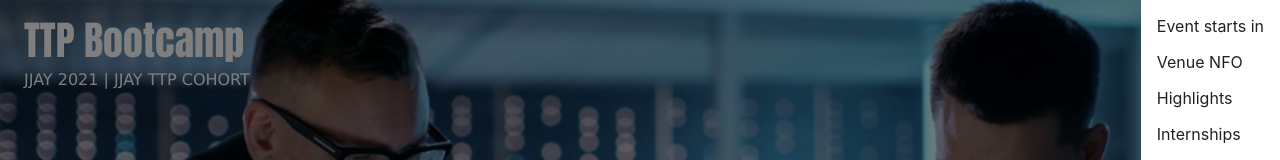
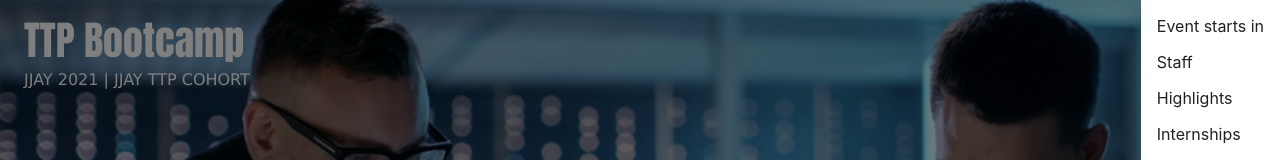
Before and after one commit to seasea19/Team2VenuProject, a React (Create React App) app: page / in a window 1280 px wide. Both pictures are taken after a click on the button 1232 px from the left and 49 px from the top of the page. Shown: the top 160 px of the page. Built offline with nearby package versions, Linux system fonts and the light colour scheme.

Commit message:
sidedrawer tabs  changed

```diff
--- a/src/components/header_footer/SideDrawer.js
+++ b/src/components/header_footer/SideDrawer.js
@@ -25,7 +25,7 @@ const SideDrawer = (props) => {
                 </ListItem>
 
                 <ListItem button onClick={() => scrollToElement ('venuenfo')}>
-                    Venue NFO
+                    Staff
                 </ListItem>
 
                 <ListItem button onClick={() => scrollToElement ('highlights')}>
```
Also changed, not shown: 1 other file (tests, documents, lock files or other folders).
